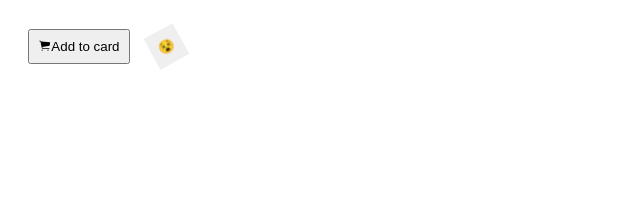
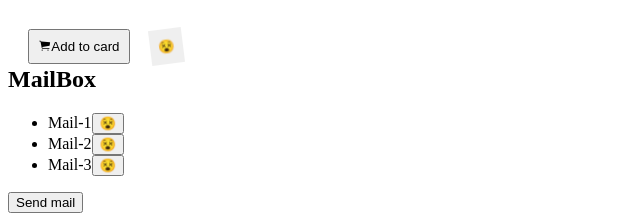
Before and after one commit to Sw1tlana/hw-proect, a React (Vite) app: page / in a window 1280 px wide. Shown: the part 2208-2426 px from the top of the page, without its empty margins (0-640 px from the left). Before the commit the page ends 2277 px from the top, so only its background shows below. Built offline with nearby package versions, Linux system fonts and the light colour scheme.

Commit message:
Add component MailBox

```diff
--- a/src/App.jsx
+++ b/src/App.jsx
@@ -1,12 +1,20 @@
 import ProductGallery from './components/ProductCard/ProductGallery';
 import productCard  from './productCard.json';
+import Mailbox from './components/MailBox/Mailbox';
 
 function App() {
+ const onLogEmail = () => {
+  console.log('Email.for sent')
+ }
 
+ const handleDelete = (mailId) => {
+  console.log("mailId", mailId)
+}
 
   return (
     <div>
       <ProductGallery productCard={productCard}/>
+      <Mailbox onLogEmail={onLogEmail} onDeleteEmail={handleDelete}/>
  </div>
 
   )
--- /dev/null
+++ b/src/components/MailBox/Mailbox.jsx
@@ -0,0 +1,16 @@
+
+const Mailbox = ({ onLogEmail, onDeleteEmail }) => {
+
+  return (
+    <div>
+        <h2>MailBox</h2>
+       <ul>
+        <li>Mail-1<button onClick={() => onDeleteEmail(1)} type="button">😵</button></li>
+        <li>Mail-2<button onClick={() => onDeleteEmail(2)} type="button">😵</button></li>
+        <li>Mail-3<button onClick={() => onDeleteEmail(3)} type="button">😵</button></li>
+       </ul>
+       <button onClick={onLogEmail} type='button' >Send mail</button>
+    </div>
+  )
+}
+export default Mailbox
```
